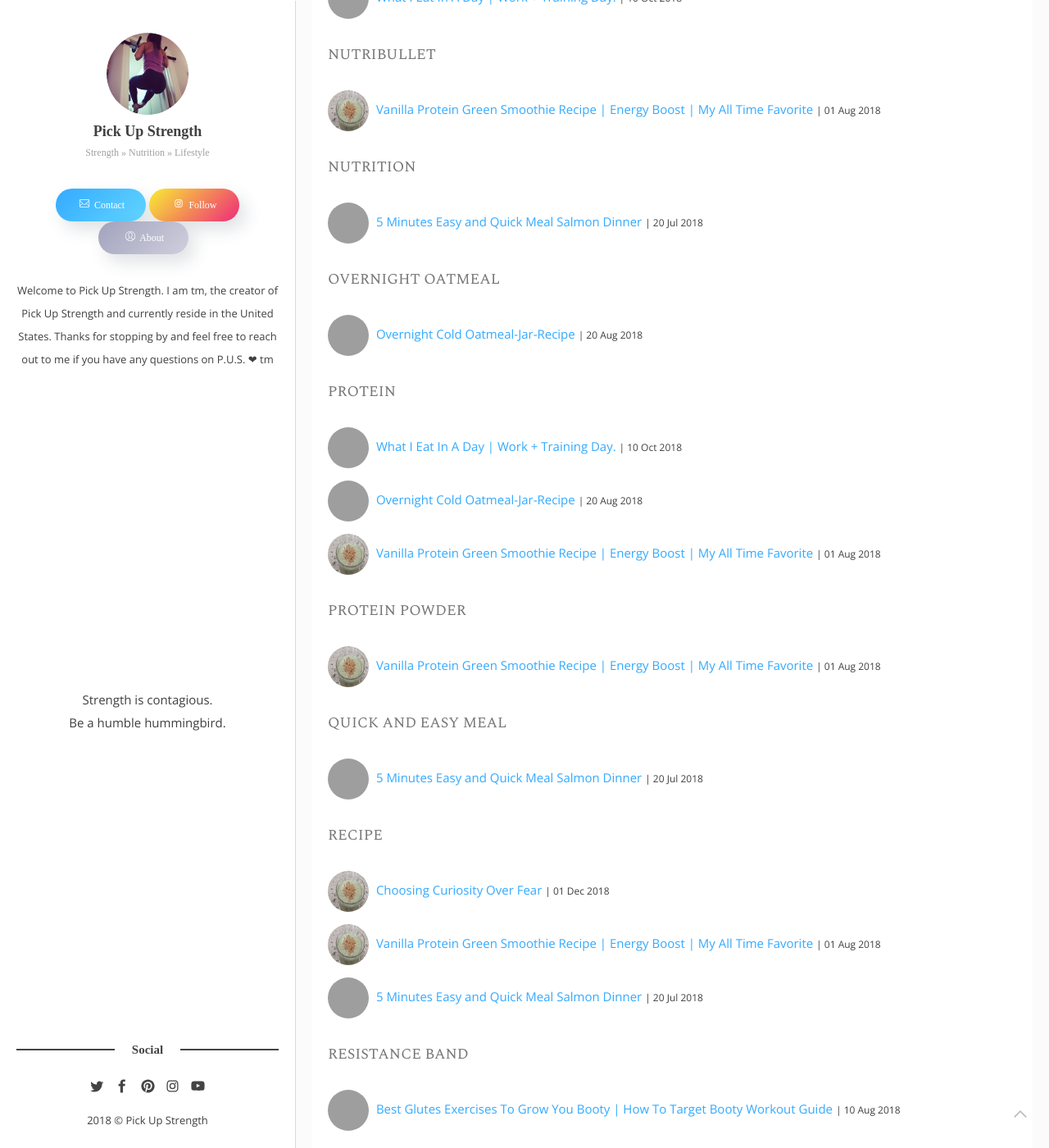
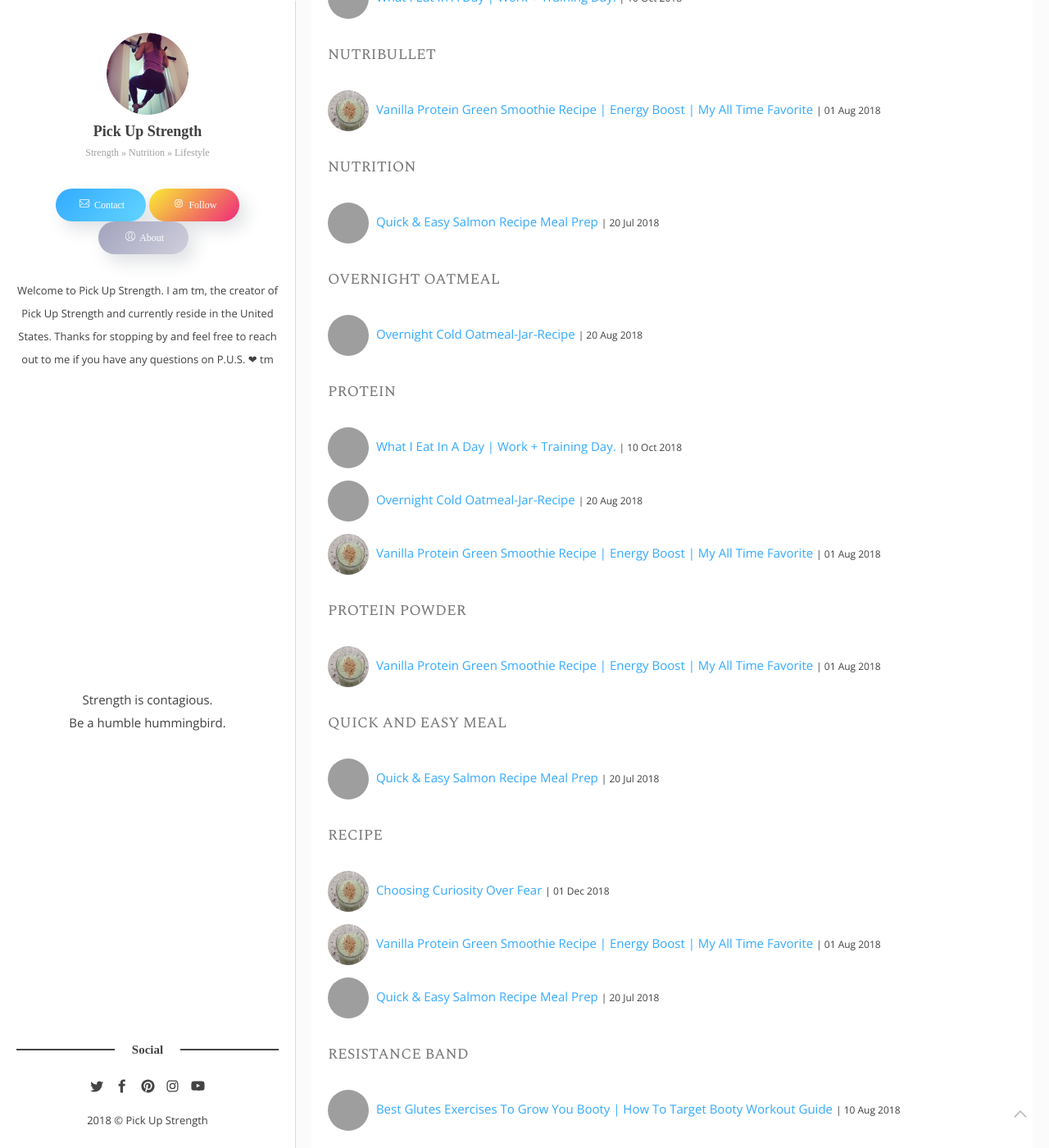
Before and after one commit to teckmonster/pickupstrength, a Jekyll site: the page built from tags.html, in a window 1280 px wide and 1400 px high, scrolled down 4042 px, cut to the strip 0-1400 px from the top of the window. Shown: the whole strip at 82% size. Built offline with Jekyll 4.4.1, drawn with Linux system fonts in a browser that asks for light colours; some web fonts are replaced; comment, search, counter and statistics services are not loaded; some of the changed text lies outside the part shown; grey boxes are pictures that could not be loaded.

Commit message:
update salmon post.

```diff
--- a/_posts/2018-07-20-minutes-easy-quick-meal-salmon-dinner.markdown
+++ b/_posts/2018-07-20-Quick-Easy-Salmon-Recipe-Dinner-Fish-Meal-Prep.markdown
@@ -1,6 +1,6 @@
 ---
 layout: post
-title: "5 Minutes Easy and Quick Meal Salmon Dinner"
+title: "Quick & Easy Salmon Recipe Meal Prep"
 date: 2018-07-20 20:13:18 +0200
 image: quick-easy-meal-salmon-dinner.jpg
 header-img: "images/quick-easy-meal-salmon-dinner.jpg"
```
Also changed, not shown: other parts of _posts/2018-07-20-Quick-Easy-Salmon-Recipe-Dinner-Fish-Meal-Prep.markdown (+1 -1 lines).
